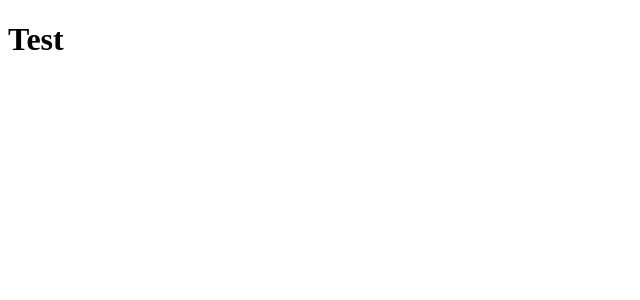
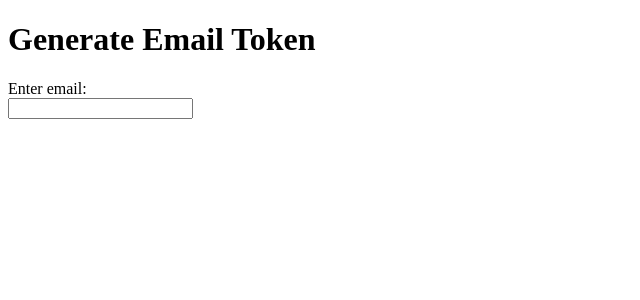
Before and after one commit to rotto32/email-token, a React app: page / in a window 1280 px wide. Shown: the top 300 px of the page, without its empty margins (0-640 px from the left). Built offline with nearby package versions, Linux system fonts and the light colour scheme.

Commit message:
Add email input and onchange handler

```diff
--- a/src/components/Main.jsx
+++ b/src/components/Main.jsx
@@ -4,12 +4,30 @@ import React from 'react';
 class Main extends React.PureComponent {
   constructor() {
     super();
+
+    this.state = {
+      email: '',
+      token: ''
+    }
+    this.handleChange = this.handleChange.bind(this);
+  }
+
+  handleChange(e) {
+    this.setState({
+      [e.target.name] : e.target.value,
+    })
   }
 
   render () {
     return (
-      <h1>Test</h1>
-    )
+      <div>
+        <h1>Generate Email Token</h1>
+        <form>
+          Enter email: <br />
+          <input type="email" name="email" className="email" onChange={this.handleChange}/>
+        </form>
+      </div>
+    );
   }
 }
 
--- a/webpack.config.js
+++ b/webpack.config.js
@@ -1,34 +1,34 @@
-const path = require("path");
+const path = require('path');
 
-const SRC_DIR = path.join(__dirname, "/src");
-const DIST_DIR = path.join(__dirname, "/public/dist");
+const SRC_DIR = path.join(__dirname, '/src');
+const DIST_DIR = path.join(__dirname, '/public/dist');
 
 module.exports = {
   entry: `${SRC_DIR}/App.jsx`,
-  devtool: "source-map",
+  devtool: 'source-map',
   output: {
-    filename: "bundle.js",
-    path: DIST_DIR
+    filename: 'bundle.js',
+    path: DIST_DIR,
   },
   module: {
     rules: [
       {
         test: [/\.jsx$/],
         exclude: /node_modules/,
-        loader: "babel-loader",
+        loader: 'babel-loader',
         query: {
-          presets: ["env", "react"]
-        }
+          presets: ['@babel/preset-env', '@babel/preset-react'],
+        },
       },
       {
         test: /\.css$/,
         use: [
-          { loader: "style-loader" },
+          { loader: 'style-loader' },
           {
-            loader: "css-loader"
-          }
-        ]
+            loader: 'css-loader',
+          },
+        ],
       },
-    ]
-  }
+    ],
+  },
 };
```
Also changed, not shown: public/dist/bundle.js, 2 other files (tests, documents, lock files or other folders).
